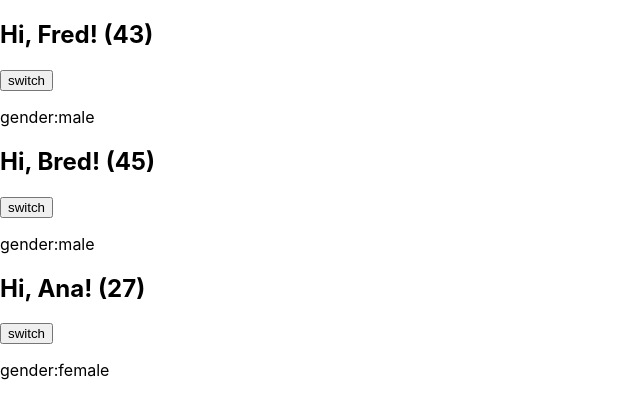
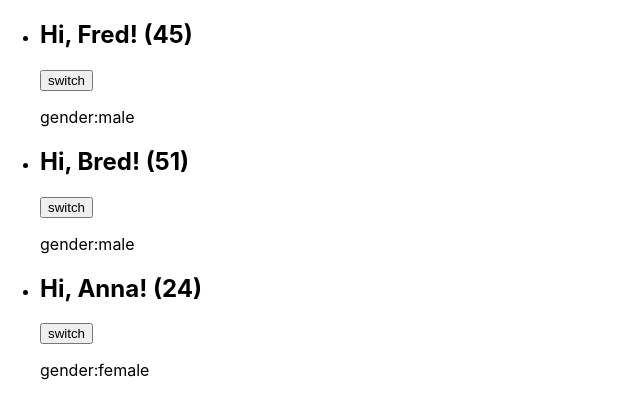
Before and after one commit to MartaPipan/react-10-06-2024, a React (Create React App) app: page / in a window 1280 px wide. Shown: the top 418 px of the page, without its empty margins (0-640 px from the left). Built offline with nearby package versions, Linux system fonts and the light colour scheme.

Commit message:
add Ciaolist and <li key={id}>  !!! key={id} !!!

```diff
--- a/src/App.js
+++ b/src/App.js
@@ -1,12 +1,11 @@
 import "./App.css";
-import Ciao from "./components/Ciao";
+import CiaoList from "./components/CiaoList";
+
 
 function App() {
   return (
     <>
-      <Ciao name="Fred" age={43} isMale />
-      <Ciao name="Bred" age={45} isMale />
-      <Ciao name="Ana" age={27} />
+      <CiaoList/>
     </>
   );
 }
--- /dev/null
+++ b/src/components/CiaoList/index.jsx
@@ -0,0 +1,45 @@
+import React, { Component } from "react";
+import Ciao from "../Ciao";
+
+class CiaoList extends Component {
+  constructor() {
+    super();
+    this.state = {
+      users: [
+        {
+          id: 6,
+          name: "Fred",
+          age: 45,
+          isMale: true,
+        },
+        {
+          id: 2,
+          name: "Bred",
+          age: 51,
+          isMale: true,
+        },
+        {
+          id: 23,
+          name: "Anna",
+          age: 24,
+          isMale: false,
+        },
+      ],
+    };
+  }
+  co;
+  render() {
+    const { users } = this.state;
+    return (
+      <ul>
+        {users.map(({ id, name, age, isMale }) => (
+          <li key={id}>
+            <Ciao name={name} age={age} isMale={isMale} />
+          </li>
+        ))}
+      </ul>
+    );
+  }
+}
+
+export default CiaoList;
```
